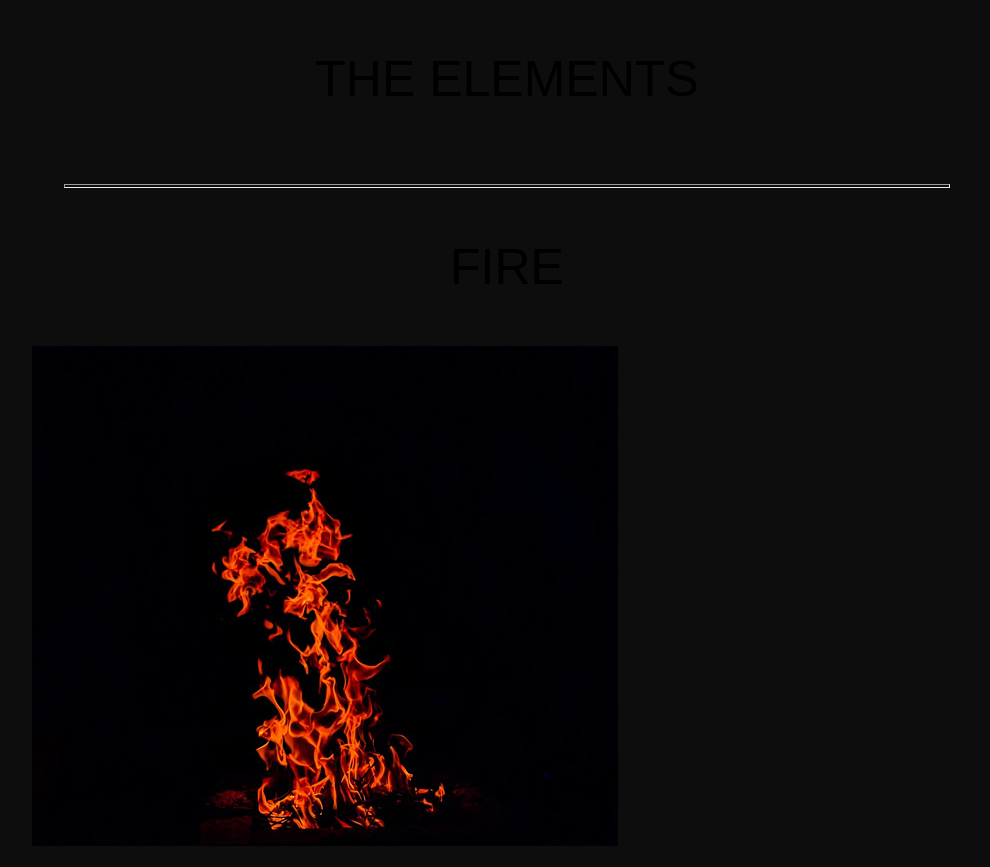
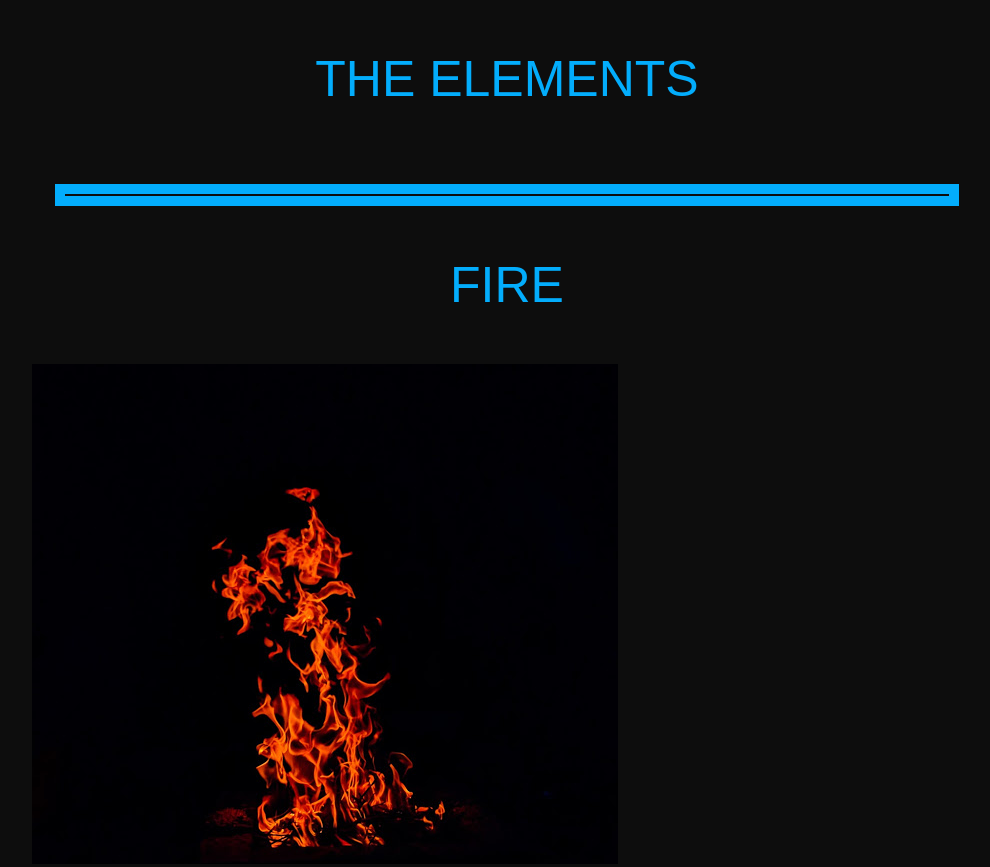
Before and after one commit to ms7arun/portfolio, a plain HTML site: page parallaxwebsite/para.html in a window 1280 px wide. Shown: the top 867 px of the page, without its empty margins (133-1123 px from the left). Drawn offline with Linux system fonts and the light colour scheme.

Commit message:
color fix

```diff
--- a/parallaxwebsite/para.html
+++ b/parallaxwebsite/para.html
@@ -14,18 +14,18 @@
 		font-family: arial;
 		font-style: bold;
 		font-size: 50px;
-		color:00cccc;
+		color:#03adfc;
 	}
 p{
 		text-align: center;
 		font-family: arial;
 		font-style: bold;
 		font-size: 50px;
-		color:00cccc;
+		color:#03adfc;
 	}
 
  hr{
-     border:solid 10px 00cccc;
+     border:solid 10px #03adfc;
      width: 70%;
      height: 2px;
    }
```
